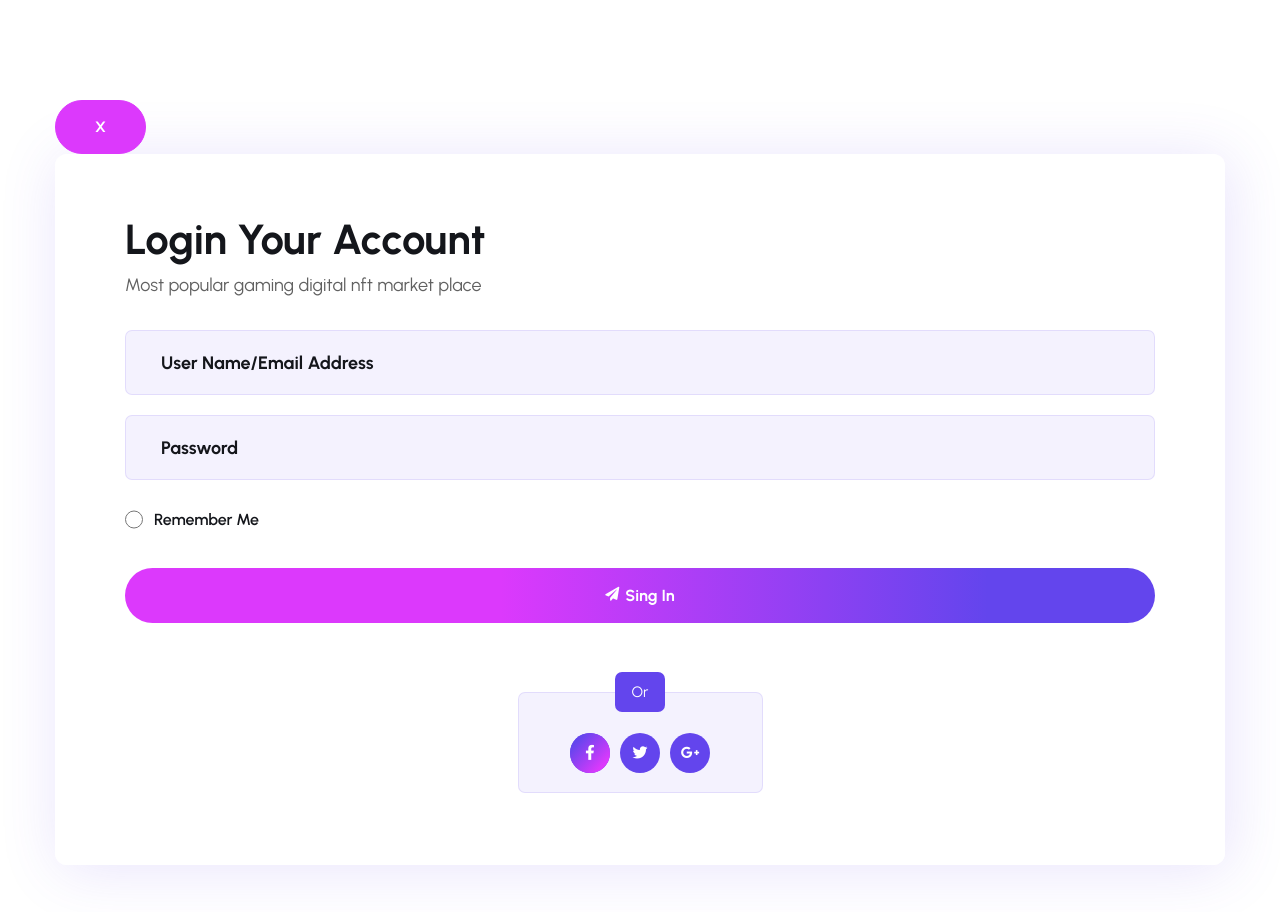
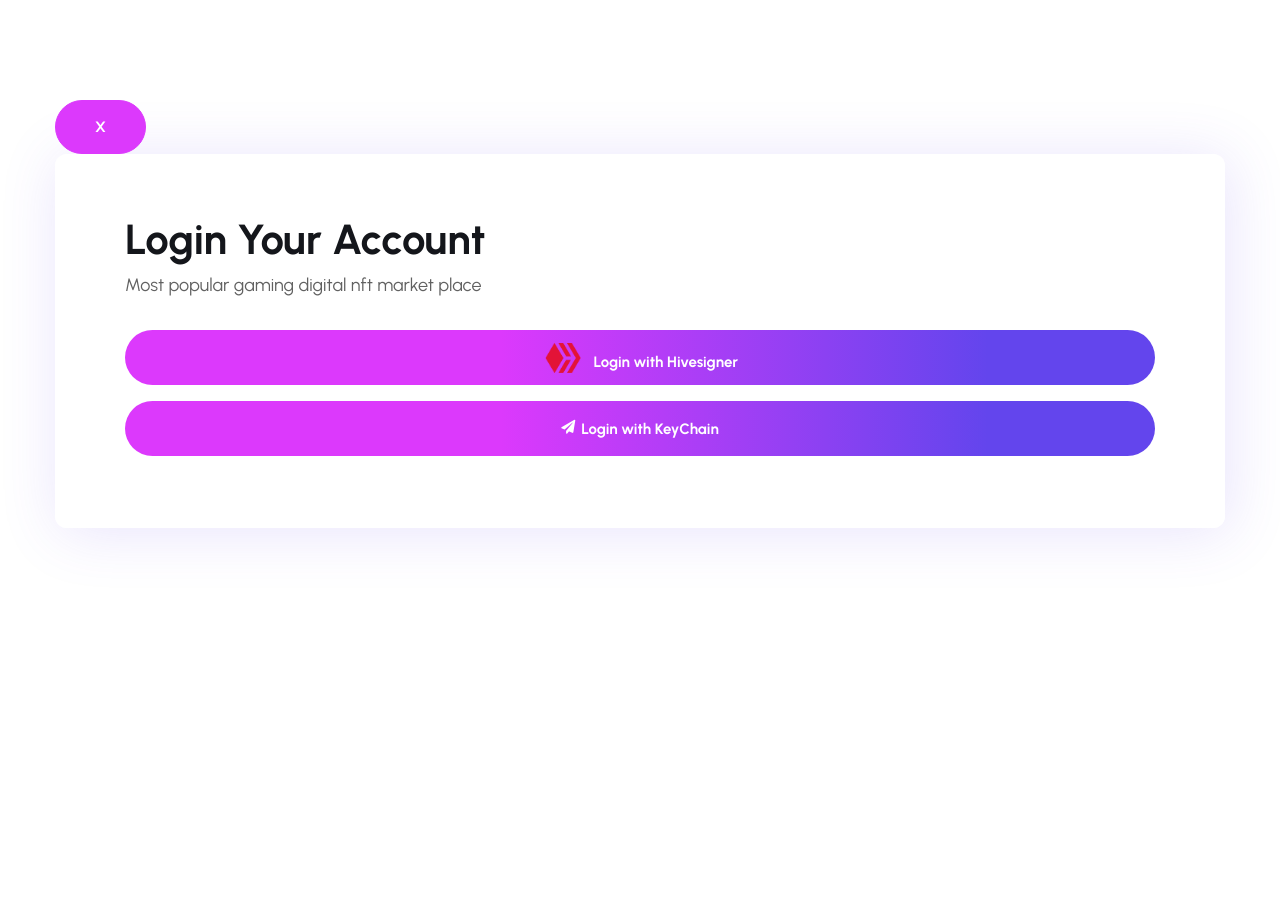
Before and after one commit to clopezl90/MythicWebsiteReact, a React (Create React App) app in the folder bidzen-react/: page /modal in a window 1280 px wide. Shown: the top 912 px of the page. After the commit the page ends 800 px from the top, so only its background shows below. Built offline with nearby package versions, Linux system fonts and the light colour scheme; a web font is replaced by a local one.

Commit message:
login buttons updated

```diff
--- a/bidzen-react/public/assets/css/responsive.css
+++ b/bidzen-react/public/assets/css/responsive.css
@@ -74,7 +74,7 @@
         margin: 0;
     }
     #create-item-1 .input-group.style-2  {
-        padding: 0;
+        padding: 30;
     }
     .block-quote {
         margin-left: 0;
--- a/bidzen-react/public/assets/css/shortcodes.css
+++ b/bidzen-react/public/assets/css/shortcodes.css
@@ -164,7 +164,7 @@
 .sc-button {
     display      : inline-block;
     position     : relative;
-    padding      : 9px 22px;
+    padding      : 10px 22px;
     border-radius: 100px !important;
     border       : 0 none;
     outline      : 0 none;
@@ -2259,6 +2259,7 @@ blockquote .author::before {
 .login-page .form-create-item {
     padding: 72px 70px;
     width: 100%;
+
 }
 
 .login-page .sc-heading {
--- a/bidzen-react/public/assets/css/style.css
+++ b/bidzen-react/public/assets/css/style.css
@@ -1279,6 +1279,13 @@ a:focus {
     font-weight: 600;
 }
 /* socical icon */
+
+.hive-btn-img {
+    height: 46px;
+    justify-content: center;
+    padding-bottom: 10px;
+    margin-right: 10px;
+}
 .topbar-right .socical-icon li {
     margin-left: 18px;
 }
--- a/bidzen-react/src/components/footer/Footer.jsx
+++ b/bidzen-react/src/components/footer/Footer.jsx
@@ -124,8 +124,7 @@ const Footer = () => {
                                             srcSet={logo2x} />
                                     </Link>
                                 </div>
-                                <p className="sub-widget-logo">Sed ut perspiciatis unde omnis iste natus error sit voluptate
-                                    accusantium doloremque laudantium, totam rem aperiam, eaque ipsa quaes</p>
+                                <p className="sub-widget-logo">Mythic Cards is the most innovative cards game, with the latest trends to play and earn money.</p>
                                 <div className="widget-social">
                                     <ul>
                                         {
@@ -188,8 +187,8 @@ const Footer = () => {
             <div className="bottom">
                 <div className="container">
                     <div className="bottom-inner">
-                        Copyright © 2022 Mythic Portal | NFT Marketplace React Js Template. Designed by <a
-                            href="https://themeforest.net/user/themesflat/portfolio"> Themesflat</a>
+                        Copyright © 2022 Mythic Portal. {/* | NFT Marketplace React Js Template. Designed by <a
+                            href="https://themeforest.net/user/themesflat/portfolio"> Themesflat</a> */}
                     </div>
                 </div>
             </div>
--- a/bidzen-react/src/components/layouts/home/Modal1.jsx
+++ b/bidzen-react/src/components/layouts/home/Modal1.jsx
@@ -1,17 +1,18 @@
 import React from 'react'
 import { Link } from 'react-router-dom';
 import Header from '../../header/Header';
+import hiveLogo from './Images/logo-hive.png'
 
 
 /* import img1 from '../assets/images/background/img-login.jpg' */
 
-function Modal1({closeModal}) {
+function Modal1({ closeModal }) {
     return (
         <section className="tf-section login-page">
             <div className="container">
                 <div className="row">
                     <div className="col-md-12">
-                    <button onClick={() => closeModal(false)}>X</button>
+                        <button onClick={() => closeModal(false)}>X</button>
                         <div className="form-create-item-content">
                             <div className="form-create-item">
                                 <div className="sc-heading">
@@ -20,20 +21,15 @@ function Modal1({closeModal}) {
                                     <p className="desc">Most popular gaming digital nft market place </p>
                                 </div>
                                 <form id="create-item-1" action="#" method="GET" acceptCharset="utf-8">
-                                    <input name="user" type="text" placeholder="User Name/Email Address"
-                                        required />
-                                    <input name="number" type="password" placeholder="Password"
-                                        required />
+
+                                    <button name="submit" type="submit"
+                                        className="sc-button style letter style-2"> <img className="hive-btn-img" src={hiveLogo} alt="" />Login with Hivesigner </button>
                                     <div className="input-group style-2 ">
-                                        <div className="btn-check">
-                                            <input type="radio" id="html" name="fav_language" value="HTML" />
-                                            <label htmlFor="html">Remember Me</label>
-                                        </div>
+
                                     </div>
-                                    <button name="submit" type="submit"
-                                        className="sc-button style letter style-2"><span>Sing In</span> </button>
+                                    <button href="window.location.href='https://www.w3docs.com';" className="sc-button style letter style-2"><span></span>Login with KeyChain </button>
                                 </form>
-                                <div className="other-login">
+                                {/* <div className="other-login">
                                     <div className="text">Or</div>
                                     <div className="widget-social">
                                         <ul>
@@ -43,7 +39,7 @@ function Modal1({closeModal}) {
                                             <li><Link to="#"><i className="fab fa-google-plus-g"></i></Link></li>
                                         </ul>
                                     </div>
-                                </div>
+                                </div> */}
                             </div>
                             <div className="form-background">
                                 {/* <img src={img1} alt="Bidzen" /> */}
```
Also changed, not shown: bidzen-react/src/components/layouts/home/Images/logo-hive.png (added), 1 other file (tests, documents, lock files or other folders).
